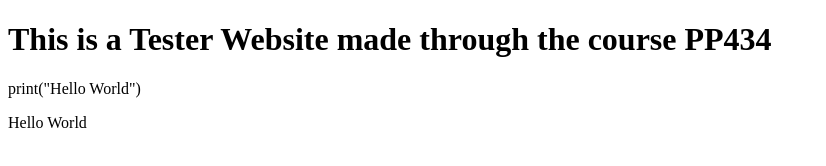
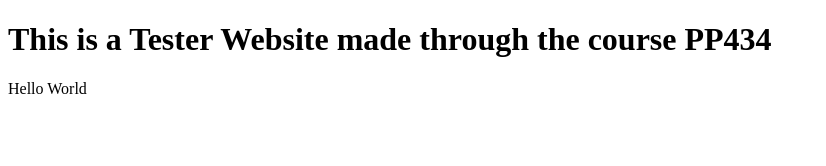
Before and after one commit to jennafow/jennafow.github.io, a plain HTML site: page index.html in a window 1280 px wide. Shown: the whole page, without its empty margins (0-826 px from the left). Drawn offline with Linux system fonts and the light colour scheme.

Commit message:
Update index.html

```diff
--- a/index.html
+++ b/index.html
@@ -25,7 +25,6 @@ if you find that useful -->
 <!-- Indenting is optional, but helps with readability -->
 <body>
     <h1>This is a Tester Website made through the course PP434</h1>
-    <p>print("Hello World")</p>
     <p>Hello World</p>
 
 </body>
```
